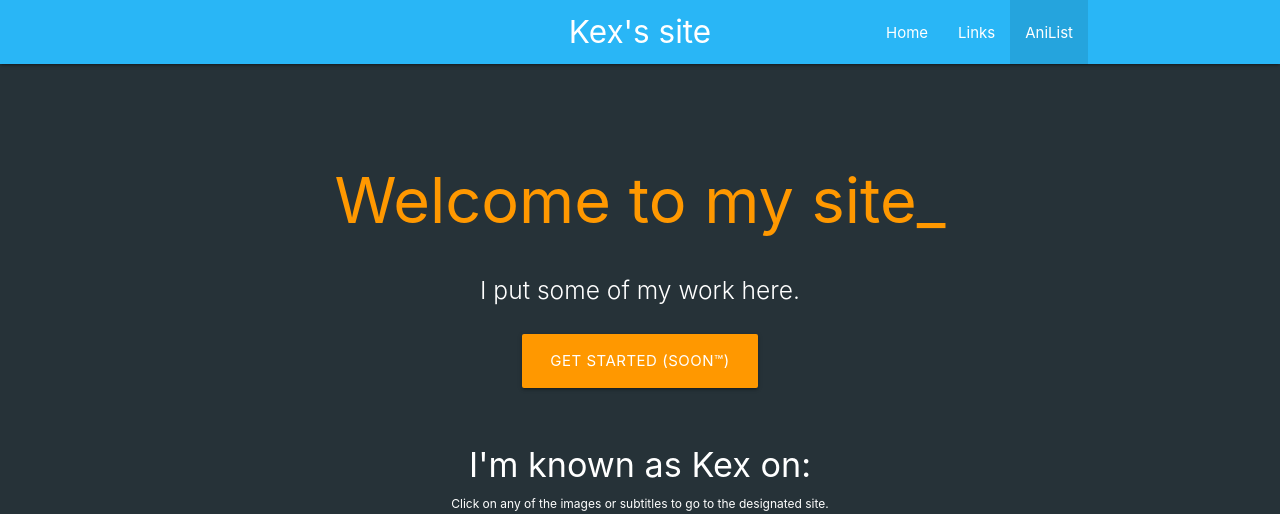
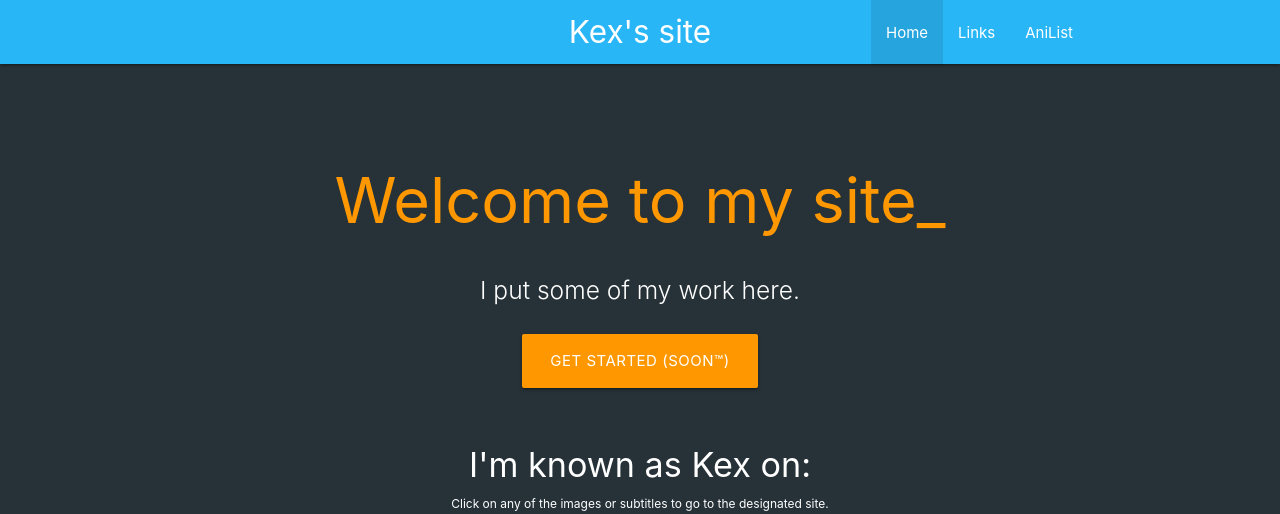
Before and after one commit to Kex1016/kex1016.cf, a plain HTML site: page index.html in a window 1280 px wide. Shown: the top 514 px of the page. Drawn offline with nearby package versions, Linux system fonts and the light colour scheme.

Commit message:
hecking navbar

```diff
--- a/index.html
+++ b/index.html
@@ -58,9 +58,9 @@
 			<nav class="light-blue lighten-1" role="navigation">
 				<div class="nav-wrapper container"><a id="logo-container" href="#" class="brand-logo center">Kex's site</a>
 					<ul class="right hide-on-med-and-down">
-						<li><a href="../" class="waves-effect">Home</a></li>
-						<li><a href="../links/" class="waves-effect">Links</a></li>
-						<li class="active"><a href="#" class="waves-effect">AniList</a></li>
+						<li class="active"><a href="#" class="waves-effect">Home</a></li>
+						<li><a href="/links/" class="waves-effect">Links</a></li>
+						<li><a href="/anilist/" class="waves-effect">AniList</a></li>
 					</ul>
 					<a href="#" data-target="nav-mobile" class="sidenav-trigger"><i class="material-icons">menu</i></a>
 				</div>
```
